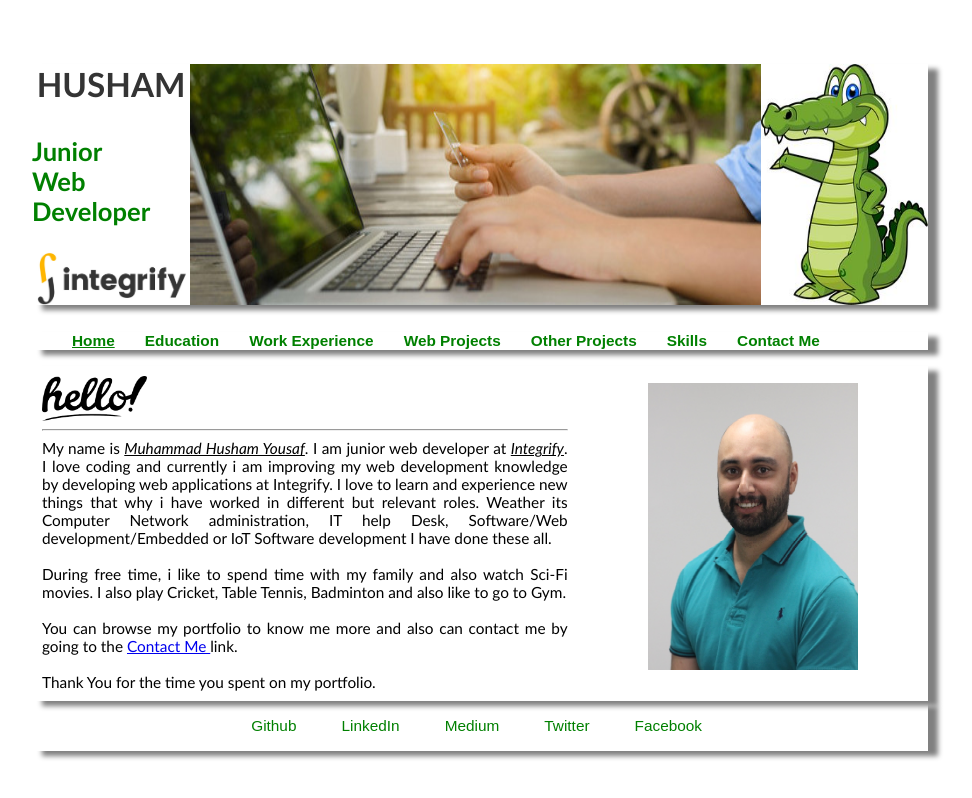
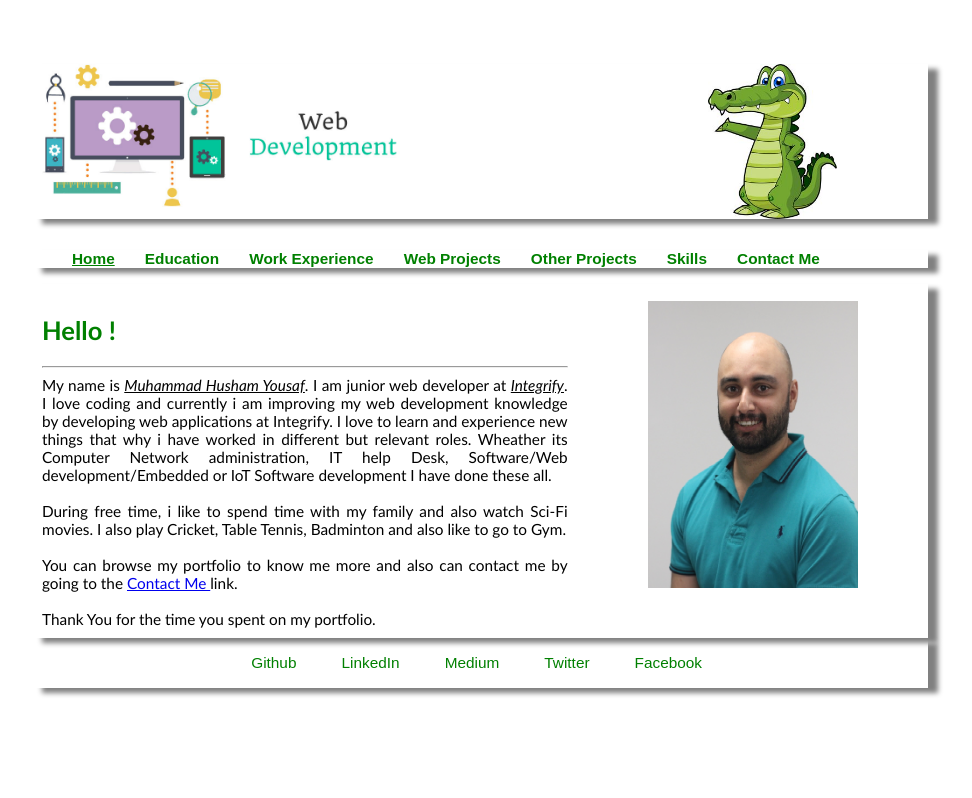
Before and after one commit to husham007/Portfolio-v1, a plain HTML site: page index.html in a window 1280 px wide. Shown: the whole page, without its empty margins (160-1132 px from the left). Drawn offline with Linux system fonts and the light colour scheme.

Commit message:
updated header again

```diff
--- a/css/styles.css
+++ b/css/styles.css
@@ -6,12 +6,12 @@
 
 #header-div-one {
   border: 0px solid green;
-  width: 18%;
+  width: 0%;
 }
 
 #header-div-two {
   border: 0px solid green;
-  width: 65%;
+  width: 70%;
   /*background-image: url(../assets/images/header-banner.jpg);
   background-repeat: no-repeat;
   background-size: 100% 100%;*/
@@ -19,30 +19,30 @@
 
 #header-div-three {
   border: 0px solid green;
-  width: 19%;
+  width: 18%;
 }
 
 .middleImage {
   display: block;
   margin: 0%;
-  width: 100%;
-  height: 100%;
+  width: 60%;
 
 }
 
 .leftImage {
-  display: block;
+  display: none;
   margin-left: 0;
-  margin-right: auto;
-  margin-bottom: 0%;
+
+
   width: 100%;
 }
 
 .rightImage {
   display: block;
+  margin-right: 0%;
+  margin-left: 30%;
+  width:80%;
 
-  width:100%;
-  height: 100%;
 
 }
 
@@ -56,7 +56,7 @@
 }
 
 #hello-image-home {
-  display: block;
+  display: none;
   margin-left: 0%;
   margin-right: 5%;
   width: 20%;
@@ -105,9 +105,10 @@
 }
 
 .name {
-  display: block;
+  display: none;
   margin-top: 0%;
-  width: auto;
+  margin-bottom: 0%;
+
 }
 
 h1 {
@@ -117,17 +118,17 @@ h1 {
   text-align: center;
   /*color: #ffb600;*/
   padding: 0%;
-  margin: 0%;
+
   color:#343434;
 
 
 }
 
 .profession {
-  display: block;
-  margin-top: 20%;
-
+  display: none;
   width: 100%;
+  margin-top: 0%;
+  margin-bottom: 0%;
 }
 
 h2 {
@@ -137,7 +138,6 @@ h2 {
   text-align: left;
   color: #ffb600;
   color: green;
-
 
 }
 
--- a/index.html
+++ b/index.html
@@ -2,10 +2,10 @@
 <html>
   <head>
     <meta charset="UTF-8" />
-    <meta name="description" content="My portfolio">
-  <meta name="keywords" content="HTML,CSS,XML,JavaScript">
-  <meta name="author" content="Muhammad Husham Yousaf">
-  <meta name="viewport" content="width=device-width, initial-scale=1.0">
+    <meta name="description" content="My portfolio" />
+    <meta name="keywords" content="HTML,CSS,XML,JavaScript" />
+    <meta name="author" content="Muhammad Husham Yousaf" />
+    <meta name="viewport" content="width=device-width, initial-scale=1.0" />
     <link rel="stylesheet" href="./css/styles.css" />
     <title>My Portfolio</title>
   </head>
@@ -15,20 +15,19 @@
         <div id="header-div-one">
           <div>
             <h1 class="name">HUSHAM</h1>
-                    <h2 class="profession">Junior <br />Web <br />Developer</h2>
+            <h2 class="profession">Junior Web Developer</h2>
           </div>
           <img
             class="leftImage"
             src="./assets/images/1_L8YW2ZXM5ZNhu5d6WrpWjA@2x.png"
             alt="Integrify image"
           />
-
         </div>
         <div id="header-div-two">
           <img
             class="middleImage"
-                src="./assets/images/header-banner3.jpg"
-                alt="Header banner"
+            src="./assets/images/web_develop_img.jpg"
+            alt="web developer"
           />
         </div>
 
@@ -53,33 +52,44 @@
     </Header>
     <div>
       <main>
-
         <section id="section-education">
-
           <div>
-                <img src="./assets/images/hello.png" id = "hello-image-home"/>
+            <img src="./assets/images/hello.png" id="hello-image-home" />
+            <h2 class="Profession"> Hello !</h2>
           </div>
           <hr />
-              <p>My name is <em><u>Muhammad Husham Yousaf</u></em>. I am junior web developer at <em><u>Integrify</u></em>. I love coding and currently i am improving my web development knowledge by developing web applications at Integrify.  I love to learn and experience new things that why i have worked in different but relevant roles. Weather its Computer Network administration, IT help Desk, Software/Web development/Embedded or IoT Software development I have done these all. <br /> <br />
+          <p>
+            My name is <em><u>Muhammad Husham Yousaf</u></em
+            >. I am junior web developer at <em><u>Integrify</u></em
+            >. I love coding and currently i am improving my web development
+            knowledge by developing web applications at Integrify. I love to
+            learn and experience new things that why i have worked in different
+            but relevant roles. Wheather its Computer Network administration, IT
+            help Desk, Software/Web development/Embedded or IoT Software
+            development I have done these all. <br />
+            <br />
 
-              During free time, i like to spend time with my family and also watch Sci-Fi movies. I also play Cricket, Table Tennis, Badminton and also like to go to Gym. <br /> <br />
+            During free time, i like to spend time with my family and also watch
+            Sci-Fi movies. I also play Cricket, Table Tennis, Badminton and also
+            like to go to Gym. <br />
+            <br />
 
-              You can browse my portfolio to know me more and also can contact me by going to the <a href="/html/contacts.html"> Contact Me </a> link. <br /> <br />
+            You can browse my portfolio to know me more and also can contact me
+            by going to the <a href="/html/contacts.html"> Contact Me </a> link.
+            <br />
+            <br />
 
             Thank You for the time you spent on my portfolio.
-
-
-
-
+          </p>
         </section>
 
         <section id="section-img">
-          <img src="./assets/images/husham5.png" alt="Husham" id="hello-image">
+          <img
+            src="./assets/images/husham5.png"
+            alt="Husham"
+            id="hello-image"
+          />
         </section>
-
-
-
-
       </main>
     </div>
     <footer>
```
Also changed, not shown: html/contacts.html (+47 -23 lines), html/education.html (+13 -16 lines), html/experience.html (+21 -17 lines), html/projects.html (+3 -3 lines), html/skills.html (+3 -3 lines), html/web-projects.html (+3 -3 lines), assets/images/web_develop_img.jpg (added). Lines whose indentation alone changed are shown as unchanged.
